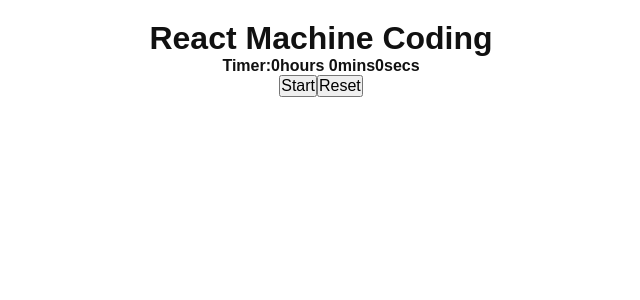
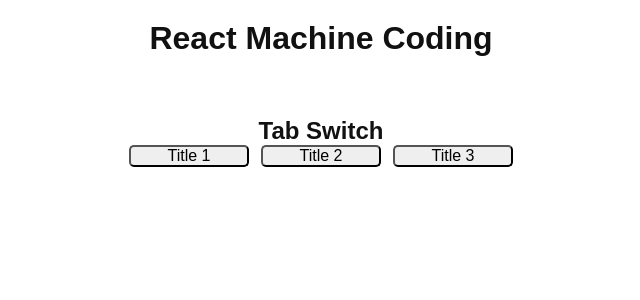
Before and after one commit to Saurabh884/react-machine-coding, a React (Vite) app: page / in a window 1280 px wide. Shown: the top 300 px of the page, without its empty margins (319-959 px from the left). Built offline with nearby package versions, Linux system fonts and the light colour scheme.

Commit message:
feat: Added tab component

```diff
--- a/src/App.tsx
+++ b/src/App.tsx
@@ -1,12 +1,11 @@
 import "./App.css";
-
-import Timer from "./applications/timer";
+import Tab from "./applications/tab";
 
 function App() {
   return (
     <div className="app">
       <h1 className="main-header">React Machine Coding</h1>
-      <Timer />
+      <Tab />
     </div>
   );
 }
--- /dev/null
+++ b/src/applications/tab/components/Tab.tsx
@@ -0,0 +1,30 @@
+import { useState } from "react";
+import { tabData } from "../data/tabData";
+import TabItem from "./TabItem";
+import styles from "./tab.module.css";
+const Tab = () => {
+  const [isExpanded, setIsExpanded] = useState<number | null>(null);
+
+  const handleClick = (itemId: number) => {
+    setIsExpanded((prev) => (prev === itemId ? null : itemId));
+  };
+
+  return (
+    <div className={styles.container}>
+      <h2 className={styles.tab_header}>Tab Switch</h2>
+      <div className={styles.tab_container}>
+        {tabData.length > 0 &&
+          tabData.map((item) => (
+            <TabItem
+              key={item.id}
+              item={item}
+              handleClick={handleClick}
+              isExpanded={isExpanded}
+            />
+          ))}
+      </div>
+    </div>
+  );
+};
+
+export default Tab;
--- /dev/null
+++ b/src/applications/tab/components/TabItem.tsx
@@ -0,0 +1,24 @@
+import type { TabItemType } from "../types/tab.types";
+import styles from "./tab.module.css";
+
+interface TabItemProps {
+  item: TabItemType;
+  handleClick: (itemId: number) => void;
+  isExpanded: number | null;
+}
+
+const TabItem = ({ item, handleClick, isExpanded }: TabItemProps) => {
+  return (
+    <div>
+      <button
+        className={`${styles.tab_button} ${isExpanded === item.id ? styles.active : ""}`}
+        onClick={() => handleClick(item.id)}
+      >
+        {item.title}
+      </button>
+      {isExpanded === item.id && <p>{item.description}</p>}
+    </div>
+  );
+};
+
+export default TabItem;
--- /dev/null
+++ b/src/applications/tab/components/tab.module.css
@@ -0,0 +1,26 @@
+.container {
+  width: 700px;
+  margin: 60px auto;
+}
+
+.tab_header {
+  text-align: center;
+}
+
+.tab_container {
+  width: 100%;
+  display: flex;
+  justify-content: center;
+  gap: 12px;
+  margin-bottom: 24px;
+}
+
+.tab_button {
+  width: 120px;
+  border-radius: 5px;
+  cursor: pointer;
+}
+.active {
+  background-color: green;
+  color: white;
+}
--- /dev/null
+++ b/src/applications/tab/data/tabData.ts
@@ -0,0 +1,19 @@
+import type { TabItemType } from "../types/tab.types";
+
+export const tabData: TabItemType[] = [
+  {
+    id: 1,
+    title: "Title 1",
+    description: "Description 1",
+  },
+  {
+    id: 2,
+    title: "Title 2",
+    description: "Description 2",
+  },
+  {
+    id: 3,
+    title: "Title 3",
+    description: "Description 3",
+  },
+];
--- /dev/null
+++ b/src/applications/tab/index.ts
@@ -0,0 +1 @@
+export { default } from "./components/Tab";
--- /dev/null
+++ b/src/applications/tab/types/tab.types.ts
@@ -0,0 +1,5 @@
+export interface TabItemType {
+  id: number;
+  title: string;
+  description: string;
+}
```
